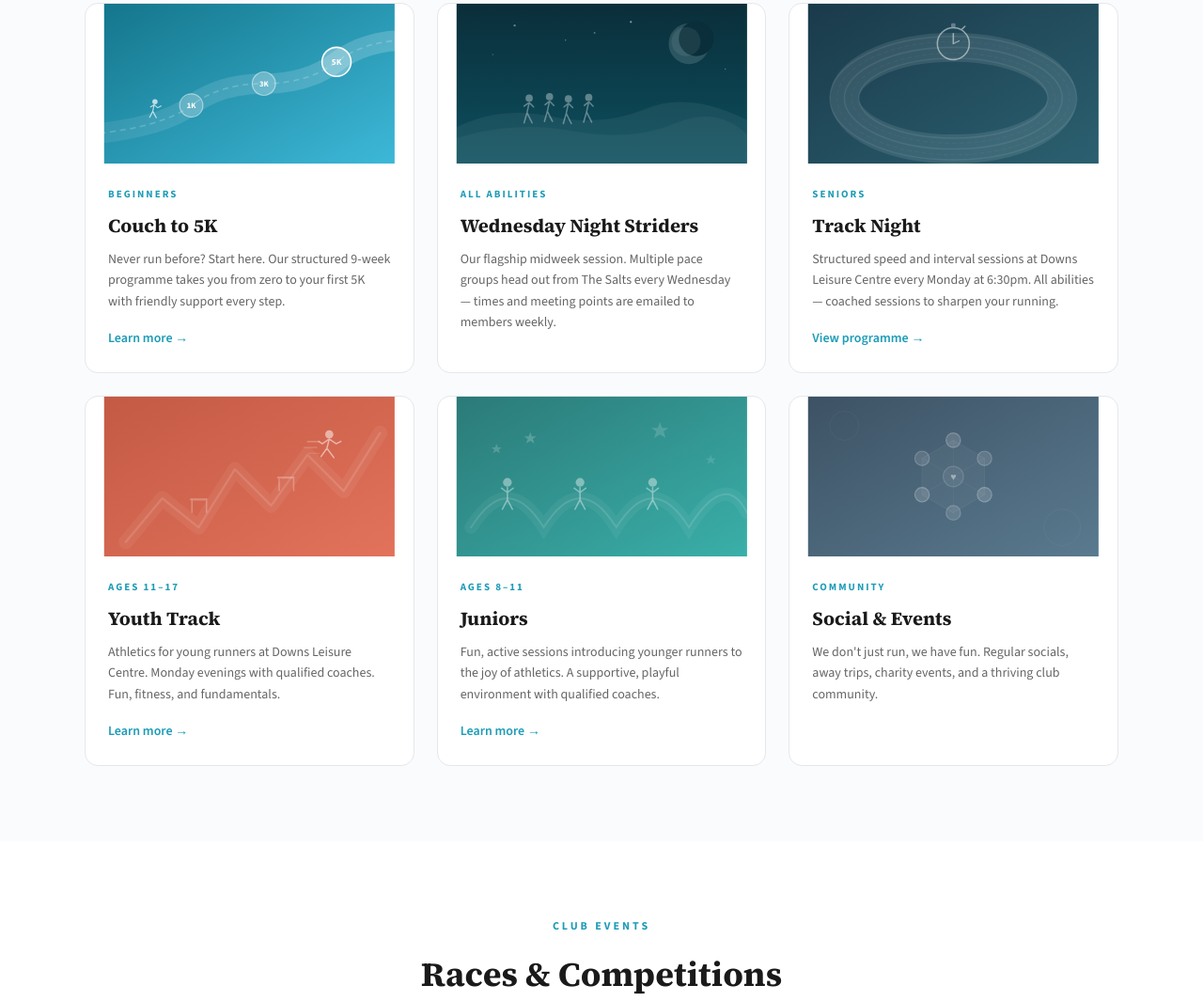
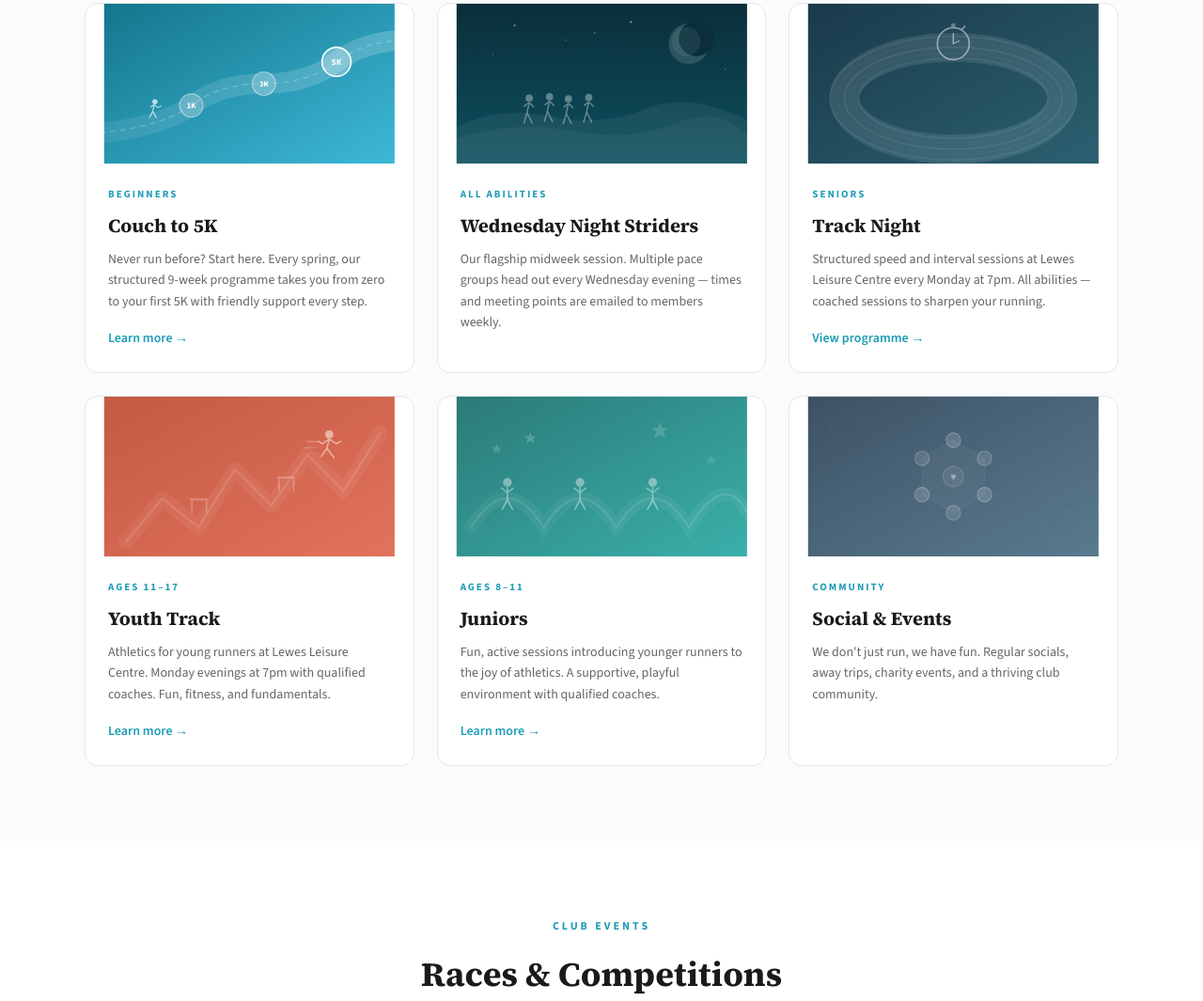
Before and after one commit to joeleaton/seafordstriders, a plain HTML site: page index.html in a window 1280 px wide. Shown: the part 1180-2245 px from the top of the page at 94% size. Drawn offline with nearby package versions, Linux system fonts and the light colour scheme.

Commit message:
Update location and time details in index.html

```diff
--- a/index.html
+++ b/index.html
@@ -608,7 +608,7 @@
         <div class="card-body">
           <div class="card-label">Beginners</div>
           <div class="card-title">Couch to 5K</div>
-          <div class="card-desc">Never run before? Start here. Our structured 9-week programme takes you from zero to your first 5K with friendly support every step.</div>
+          <div class="card-desc">Never run before? Start here. Every spring, our structured 9-week programme takes you from zero to your first 5K with friendly support every step.</div>
           <a href="#" class="card-cta">Learn more →</a>
         </div>
       </div>
@@ -645,7 +645,7 @@
         <div class="card-body">
           <div class="card-label">All Abilities</div>
           <div class="card-title">Wednesday Night Striders</div>
-          <div class="card-desc">Our flagship midweek session. Multiple pace groups head out from The Salts every Wednesday — times and meeting points are emailed to members weekly.</div>
+          <div class="card-desc">Our flagship midweek session. Multiple pace groups head out every Wednesday evening — times and meeting points are emailed to members weekly.</div>
         </div>
       </div>
       <div class="card">
@@ -676,7 +676,7 @@
         <div class="card-body">
           <div class="card-label">Seniors</div>
           <div class="card-title">Track Night</div>
-          <div class="card-desc">Structured speed and interval sessions at Downs Leisure Centre every Monday at 6:30pm. All abilities — coached sessions to sharpen your running.</div>
+          <div class="card-desc">Structured speed and interval sessions at Lewes Leisure Centre every Monday at 7pm. All abilities — coached sessions to sharpen your running.</div>
           <a href="#" class="card-cta">View programme →</a>
         </div>
       </div>
@@ -713,7 +713,7 @@
         <div class="card-body">
           <div class="card-label">Ages 11–17</div>
           <div class="card-title">Youth Track</div>
-          <div class="card-desc">Athletics for young runners at Downs Leisure Centre. Monday evenings with qualified coaches. Fun, fitness, and fundamentals.</div>
+          <div class="card-desc">Athletics for young runners at Lewes Leisure Centre. Monday evenings at 7pm with qualified coaches. Fun, fitness, and fundamentals.</div>
           <a href="#" class="card-cta">Learn more →</a>
         </div>
       </div>
```
